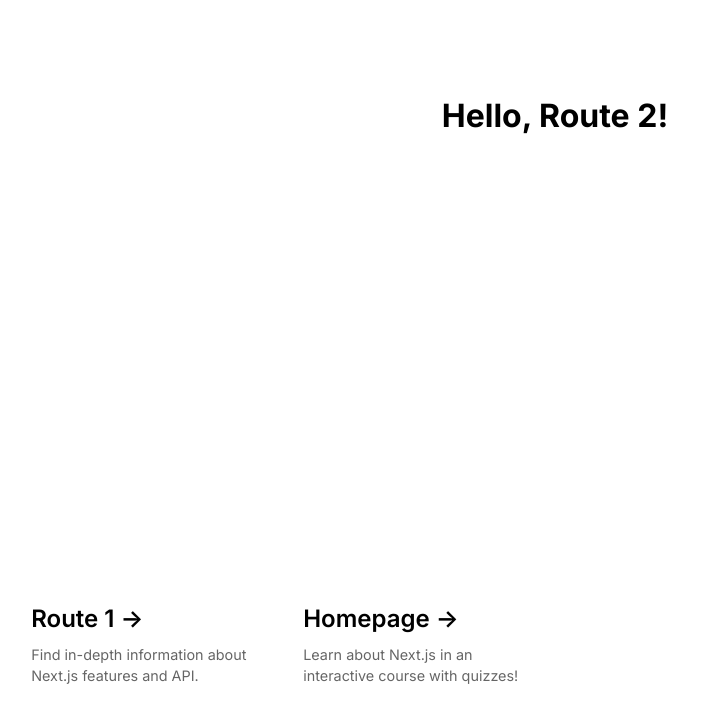
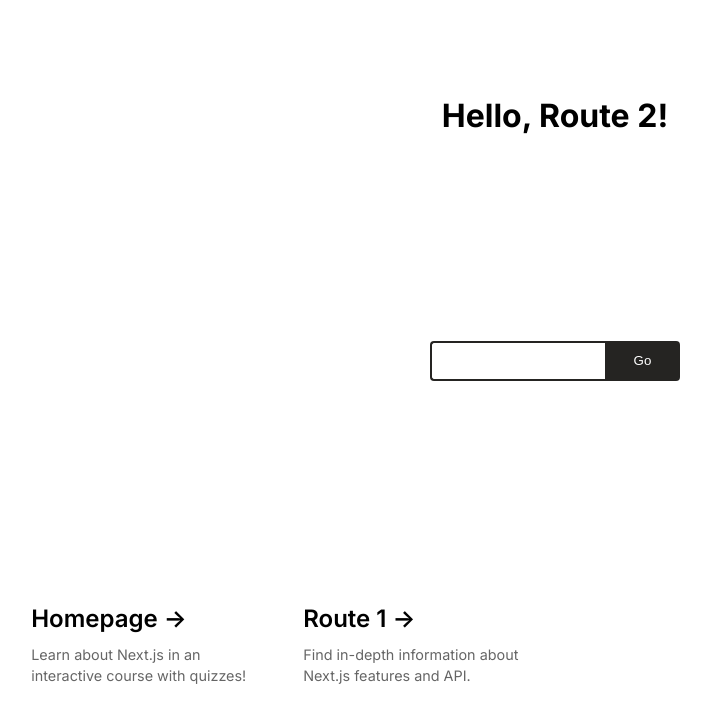
Before and after one commit to 3st1v3ntOkay/test-zone-nextjs, a Next.js app: page /route2 in a window 1280 px wide. Shown: the top 722 px of the page, without its empty margins (85-796 px from the left). Built offline with nearby package versions, Linux system fonts and the light colour scheme.

Commit message:
MINOR: routing in form - almost finished

```diff
--- a/src/app/layout.tsx
+++ b/src/app/layout.tsx
@@ -5,8 +5,11 @@ import { Inter } from 'next/font/google'
 const inter = Inter({ subsets: ['latin'] })
 
 export const metadata: Metadata = {
-  title: 'Create Next App',
+  title: 'Home page',
   description: 'Generated by create next app',
+  icons: {
+    icon: "/icons/next-icon.svg"
+  }
 }
 
 export default function RootLayout({
@@ -16,9 +19,6 @@ export default function RootLayout({
 }) {
   return (
     <html lang="en">
-      <head>
-        <link rel="shortcut icon" href="/next-icon.svg" type="image/x-icon" />
-      </head>
       <body className={inter.className}>{children}</body>
     </html>
   )
--- /dev/null
+++ b/src/app/route2/layout.tsx
@@ -0,0 +1,18 @@
+import type { Metadata } from 'next'
+
+export const metadata: Metadata = {
+  title: 'Route 2',
+  description: 'Generated by create next app'
+}
+
+export default function RootLayout({
+  children,
+}: {
+  children: React.ReactNode
+}) {
+  return (
+    <>
+      {children}
+    </>
+  )
+}
--- a/src/app/route2/page.tsx
+++ b/src/app/route2/page.tsx
@@ -1,12 +1,31 @@
+'use client'
+
 import styles from '../page.module.css'
 import React from 'react'
+
+import { SearchBox } from 'app/components'
+
+import Link from 'next/link'
 
 const Route2 = () => {
   return (
     <main className={styles.main}>
       <h1>Hello, Route 2!</h1>
+
+      <SearchBox />
+
       <div className={styles.grid}>
-        <a
+      <Link
+          href="./"
+          className={styles.card}
+        >
+          <h2>
+            Homepage <span>-&gt;</span>
+          </h2>
+          <p>Learn about Next.js in an interactive course with&nbsp;quizzes!</p>
+        </Link>
+
+        <Link
           href="./route1"
           className={styles.card}
         >
@@ -14,17 +33,7 @@ const Route2 = () => {
             Route 1 <span>-&gt;</span>
           </h2>
           <p>Find in-depth information about Next.js features and API.</p>
-        </a>
-
-        <a
-          href="./"
-          className={styles.card}
-        >
-          <h2>
-            Homepage <span>-&gt;</span>
-          </h2>
-          <p>Learn about Next.js in an interactive course with&nbsp;quizzes!</p>
-        </a>
+        </Link>
       </div>
     </main>
   )
--- /dev/null
+++ b/src/components/SearchBox/SearchBox.tsx
@@ -0,0 +1,27 @@
+import { useRouter } from 'next/navigation'
+import React, { useState } from 'react'
+
+import styles from './searchBox.module.css'
+
+const SearchBox = () => {
+  const router = useRouter()
+  const [valueSearch, setValueSearch] = useState('')
+
+  const handleChange = (e: any) => {
+    setValueSearch(e.target.value)
+  }
+
+  const handleSubmit = (e: any) => {
+    e.preventDefault()
+    router.push(`/route2/${valueSearch}`)
+  }
+
+  return (
+    <form onSubmit={handleSubmit} className={styles.form}>
+      <input type='search' value={valueSearch} onChange={handleChange} className={styles['input-search']} />
+      <button type='submit' className={styles.button}>Go</button>
+    </form>
+  )
+}
+
+export default SearchBox
--- /dev/null
+++ b/src/components/SearchBox/searchBox.module.css
@@ -0,0 +1,27 @@
+.form {
+  box-sizing: border-box;
+  width: 250px;
+  height: 40px;
+}
+
+.input-search {
+  border: 2px solid #252422;
+  border-right: none;
+  border-radius: 4px 0 0 4px;
+  outline: none;
+  padding: 0 8px;
+  caret-color: #252422;
+  height: 100%;
+  width: 70%;
+}
+
+.button {
+  border: 2px solid transparent;
+  border-radius: 0 4px 4px 0;
+  padding: 0 8px;
+  height: 100%;
+  width: 30%;
+  cursor: pointer;
+  background-color: #252422;
+  color: #fff;
+}
--- /dev/null
+++ b/src/components/index.ts
@@ -0,0 +1 @@
+export { default as SearchBox } from './SearchBox/SearchBox'
```
Also changed, not shown: src/app/page.tsx (+5 -4 lines), src/app/route1/layout.tsx (deleted, +0 -21 lines), src/app/route1/page.tsx (+20 -12 lines), src/app/route2/[slug]/page.tsx (added, +12 -0 lines), src/app/icons/next-icon.svg (renamed from public/next-icon.svg).
